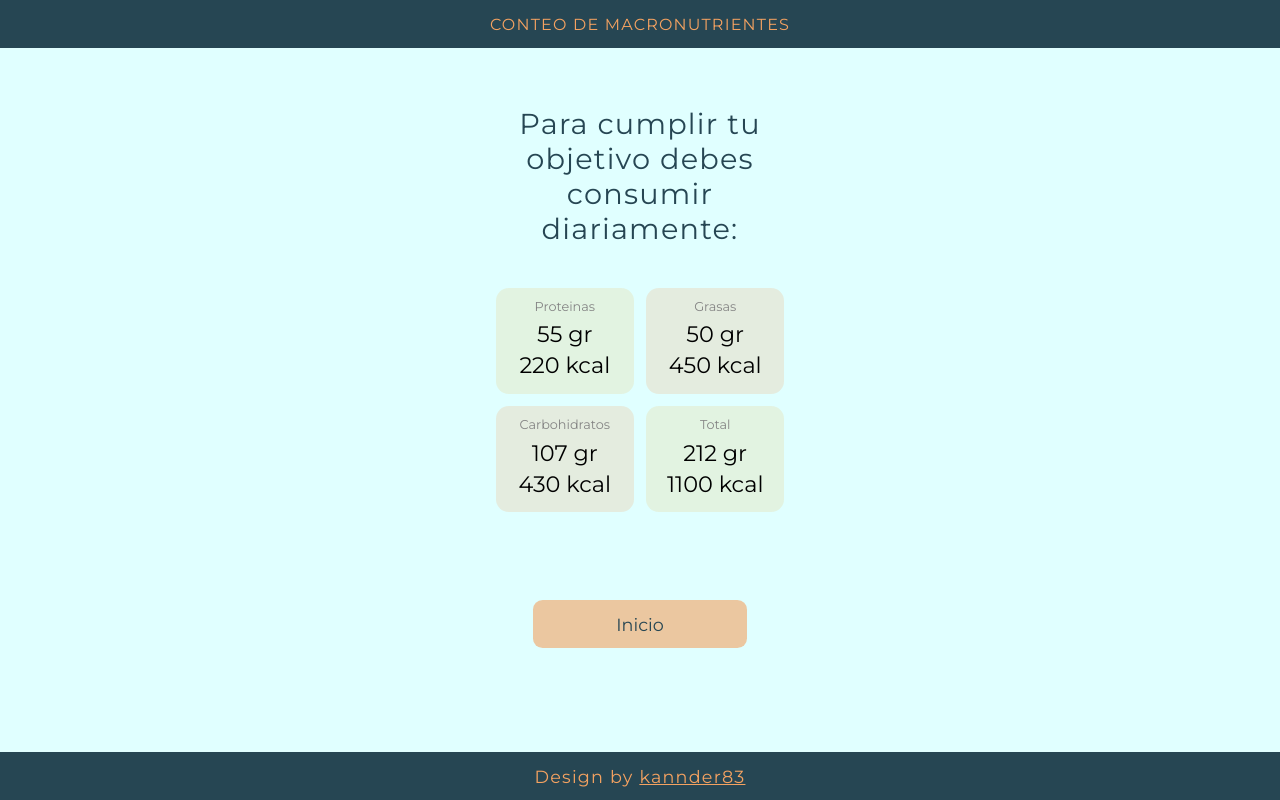
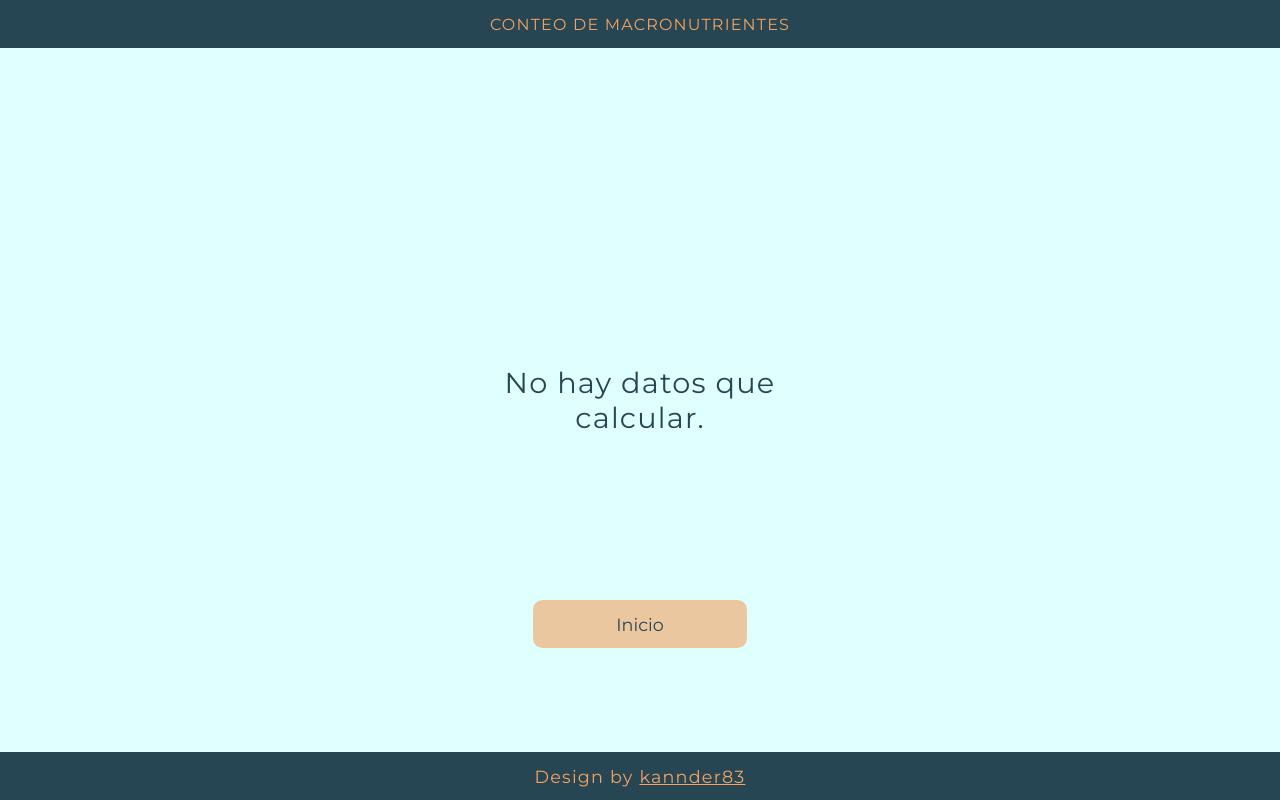
Before and after one commit to kannder83/macronutrient-count, a React (Create React App) app: page /diary in a window 1280 px wide. Built offline with nearby package versions, Linux system fonts and the light colour scheme.

Commit message:
Se corrigen errores sobre la lógica. Se agregan limites en las consultas.

```diff
--- a/src/App.js
+++ b/src/App.js
@@ -10,50 +10,9 @@ import { useState } from "react";
 
 function App() {
   const title = "Conteo de Macronutrientes";
-  const [weight, setWeight] = useState(50);
-  const [calories, setCalories] = useState(1600);
-  const [option, setOption] = useState("loseWeight");
-
-  const dailyAmount = () => {
-    const kcal = calories;
-    const calculatePortions = (relationProtein, relationFat, useOption) => {
-      const protein = parseInt(weight * relationProtein);
-      const kcalProtein = parseInt(protein * 4);
-      const fat = parseInt(weight * relationFat);
-      const kcalFat = parseInt(fat * 9);
-      let otherKcals = 0;
-      if (useOption === "gainWeight") otherKcals = 500;
-      if (useOption === "maintainWeight") otherKcals = 0;
-      if (useOption === "loseWeight") otherKcals = -500;
-      const kcalCarb = parseInt(kcal + otherKcals - kcalProtein - kcalFat);
-      const carbs = parseInt(kcalCarb / 4);
-      const totalKcals = parseInt(kcalCarb + kcalFat + kcalProtein);
-      const totalGrams = parseInt(protein + fat + carbs);
-
-      const userOption = {
-        proteinskcal: kcalProtein,
-        fatkcal: kcalFat,
-        carbskcal: kcalCarb,
-        proteins: protein,
-        fats: fat,
-        carbohydrates: carbs,
-        totalkcal: totalKcals,
-        totalgrams: totalGrams,
-      };
-      console.log(userOption);
-      return userOption;
-    };
-
-    if (option === "gainWeight") {
-      return calculatePortions(1.6, 1.2, "gainWeight");
-    }
-    if (option === "maintainWeight") {
-      return calculatePortions(1.3, 1.1, "maintainWeight");
-    }
-    if (option === "loseWeight") {
-      return calculatePortions(1.1, 1, "loseWeight");
-    }
-  };
+  const [weight, setWeight] = useState(57);
+  const [calories, setCalories] = useState(2000);
+  const [option, setOption] = useState("");
 
   return (
     <div className="App">
@@ -84,7 +43,9 @@ function App() {
             main_title="Para cumplir tu objetivo debes consumir diariamente:"
             page="/"
             link_text="Inicio"
-            dailyAmount={dailyAmount}
+            weight={weight}
+            calories={calories}
+            option={option}
           />
         </Route>
         <Route path="*">
--- a/src/Diary.js
+++ b/src/Diary.js
@@ -2,39 +2,96 @@ import Title from "./Title";
 import Links from "./Links";
 import ItemView from "./ItemView";
 
-const Diary = ({ main_title, page, link_text, dailyAmount }) => {
-  const ddAmount = dailyAmount();
+const Diary = ({ main_title, page, link_text, weight, calories, option }) => {
+  const msgError = "No hay datos que calcular.";
+  const results = () => {
+    let deltakcal = 0;
+    let relationProtein = 0;
+    let relationFat = 0;
+    if (option === "maintainWeight") {
+      deltakcal = 0;
+      relationProtein = 1.2;
+      relationFat = 1.1;
+    }
+    if (option === "gainWeight") {
+      deltakcal = 500;
+      relationProtein = 1.6;
+      relationFat = 1.4;
+    }
+    if (option === "loseWeight") {
+      deltakcal = -500;
+      relationProtein = 1.1;
+      relationFat = 1;
+    }
+
+    const grProtein = weight * relationProtein;
+    const kcalProtein = grProtein * 4;
+    const grFat = weight * relationFat;
+    const kcalFat = grFat * 4;
+    const kcalCarbs = calories - kcalProtein - kcalFat + deltakcal;
+    const grCarbs = kcalCarbs / 4;
+    const kcalTotal = kcalCarbs + kcalFat + kcalProtein;
+    const allGrams = grProtein + grFat + grCarbs;
+
+    const ddAmount = {
+      proteins: grProtein.toFixed(),
+      proteinskcal: kcalProtein.toFixed(),
+      fats: grFat.toFixed(),
+      fatkcal: kcalFat.toFixed(),
+      carbohydrates: grCarbs.toFixed(),
+      carbskcal: kcalCarbs.toFixed(),
+      totalgrams: allGrams.toFixed(),
+      totalkcal: kcalTotal.toFixed(),
+    };
+    return ddAmount;
+  };
   return (
     <main className="main">
       <section className="container">
         <article className="wrapper">
+          {option === "" ||
+          results().totalkcal < 0 ||
+          calories < 1000 ||
+          results().carbskcal < 0 ||
+          weight <= 20 ? (
+            <Title main_title="" />
+          ) : (
             <Title main_title={main_title} />
+          )}
+          {option === "" ||
+          results().totalkcal < 0 ||
+          calories < 1000 ||
+          results().carbskcal < 0 ||
+          weight <= 20 ? (
+            <Title main_title={msgError} />
+          ) : (
             <div className="box_item">
               <ItemView
                 title_item="Proteinas"
-              grams={ddAmount.proteins}
-              kcals={ddAmount.proteinskcal}
+                grams={results().proteins}
+                kcals={results().proteinskcal}
                 bg="bg_item_1"
               />
               <ItemView
                 title_item="Grasas"
-              grams={ddAmount.fats}
-              kcals={ddAmount.fatkcal}
+                grams={results().fats}
+                kcals={results().fatkcal}
                 bg="bg_item_2"
               />
               <ItemView
                 title_item="Carbohidratos"
-              grams={ddAmount.carbohydrates}
-              kcals={ddAmount.carbskcal}
+                grams={results().carbohydrates}
+                kcals={results().carbskcal}
                 bg="bg_item_2"
               />
               <ItemView
                 title_item="Total"
-              grams={ddAmount.totalgrams}
-              kcals={ddAmount.totalkcal}
+                grams={results().totalgrams}
+                kcals={results().totalkcal}
                 bg="bg_item_1"
               />
             </div>
+          )}
           <Links page={page} link_text={link_text} />
         </article>
       </section>
```
Lines whose indentation alone changed are shown as unchanged.
